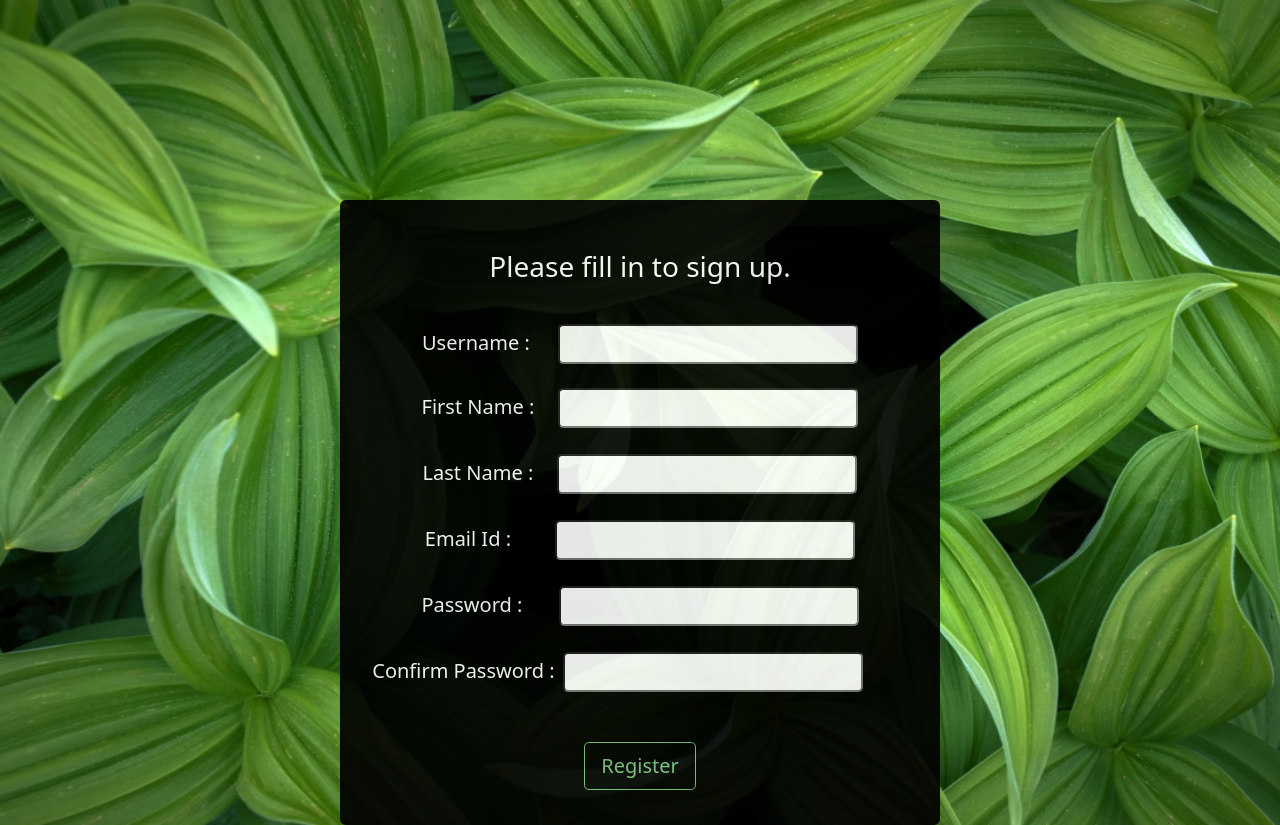
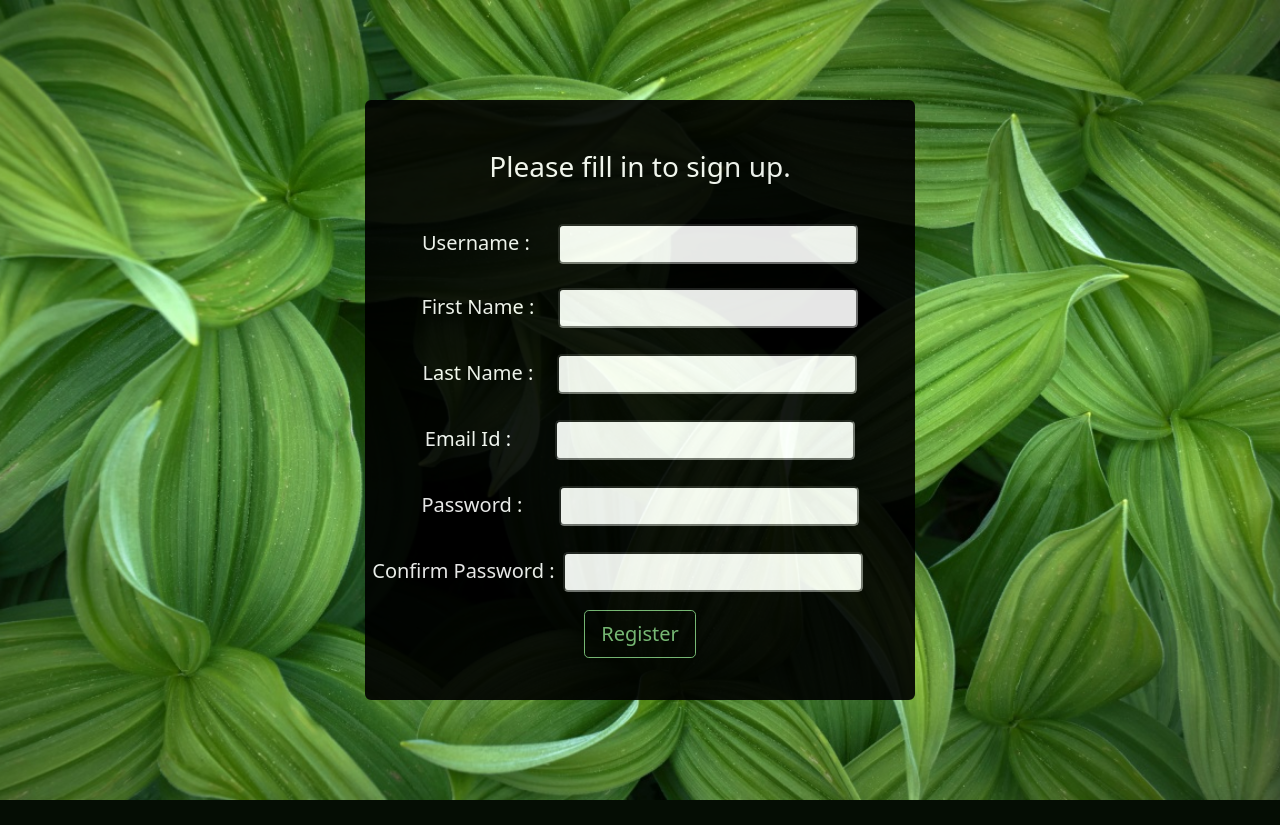
Before and after one commit to SarathKumar95/Login-Project, a Django app: page /signup in a window 1280 px wide. After the commit the page ends 800 px from the top, so only its background shows below. Run offline with Django 4.2, Linux system fonts and the light colour scheme.

Commit message:
bg restyled

```diff
--- a/newproject/login/static/login.css
+++ b/newproject/login/static/login.css
@@ -13,16 +13,16 @@
 }
 
 
-
 body{
     background:url('./images/img-3.jpg');
+    background-position: center;
     background-repeat: no-repeat;
     background-size: cover;
 }
 
 .form-container{
     display: block;
-    margin-top: 200px;
+    margin: 100px auto;
     border: 2px solid black;
     border-radius: 6px;
     width: 400px;
@@ -60,8 +60,8 @@ h3{
 /* Form two here */
 
 #form-two{
-    height: 625px;
-    width: 600px;
+    height: 600px;
+    width: 550px;
 }
 
 #form-two label{
--- a/newproject/templates/signup.html
+++ b/newproject/templates/signup.html
@@ -46,7 +46,7 @@
         <input type="password" id="password1" name="pass1" required >
     </div>
 
-    <div class="mb-5">
+    <div class="mb-3">
         <label  for="Password2" class="form-label me-1" id="passtwolabel">Confirm Password :</label>
         <input type="password"  id="password2" name="pass2" required >
     </div>
```
Also changed, not shown: newproject/db.sqlite3, newproject/templates/home.html (line endings or trailing spaces).
